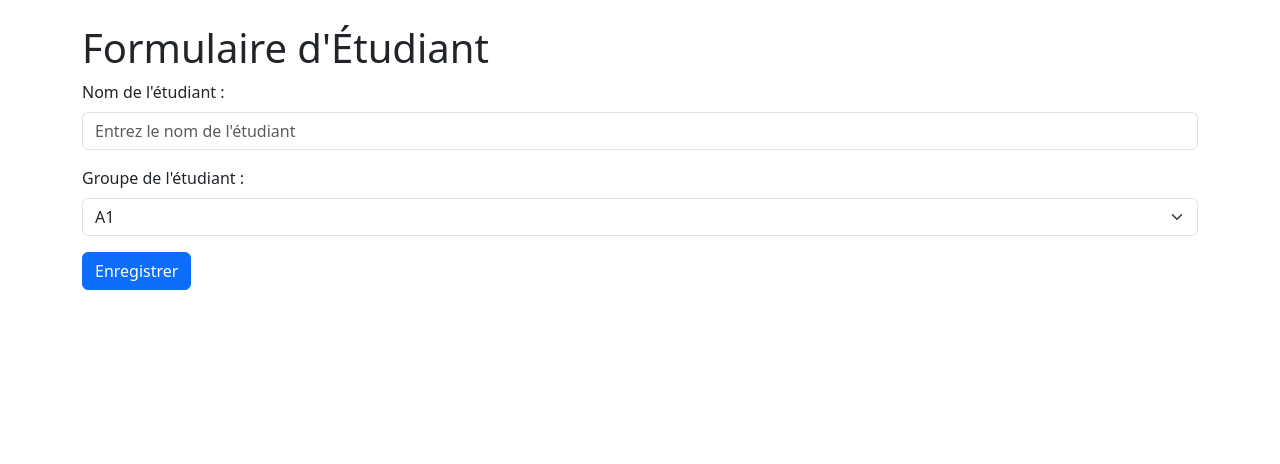
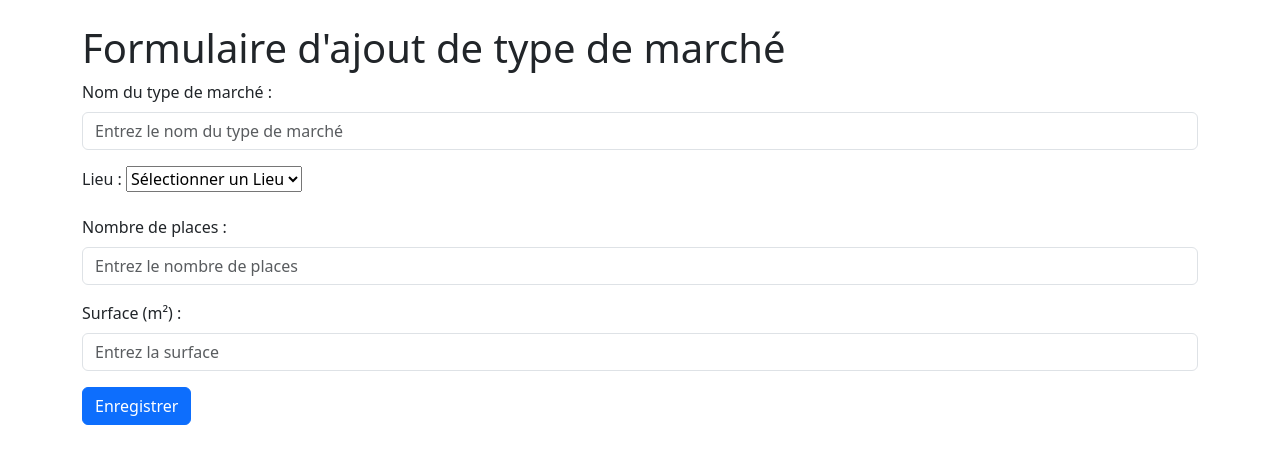
Before and after one commit to bdidier3/SAE1_04, a Flask app: page /type-marche/add in a window 1280 px wide. Shown: the top 464 px of the page. Run offline with Flask 3, Linux system fonts and the light colour scheme; data comes from the database, SQL or seed files in the repository; some libraries are stand-ins or nearby versions.

Commit message:
Modification de type_marche #3

```diff
--- a/app.py
+++ b/app.py
@@ -38,27 +38,51 @@ def show_layout_maraicher():
 
 @app.route('/type-marche/show')
 def show_typemarche():
+
     mycursor = get_db().cursor()
-    sql = "SELECT * FROM type_marche ORDER BY Libelle_type_marche"
+    sql = """SELECT typem.id_type_marche, typem.Libelle_type_marche, typem.nombre_place_type_marche,
+               typem.surface_type_marche, lieu.id_lieu, lieu.Libelle_lieu
+        FROM type_marche typem
+        JOIN Lieu lieu ON typem.id_lieu = lieu.id_lieu
+    """
     mycursor.execute(sql)
     typemarche = mycursor.fetchall()
-    return render_template('typemarche/show_typemarche.html', typemarche=typemarche )
+
+    return render_template('typemarche/show_typemarche.html', typemarche=typemarche)
 
 @app.route('/type-marche/add', methods=['GET'])
 def add_typemarche():
-    return render_template('typemarche/add_typemarche.html')
+
+    mycursor = get_db().cursor()
+
+    sql = "SELECT * FROM type_marche ORDER BY id_type_marche"
+    mycursor.execute(sql)
+    type_marche = mycursor.fetchall()
+    print(type_marche)
+
+    sql = "SELECT * FROM Lieu ORDER BY id_lieu"
+    mycursor.execute(sql)
+    lieux = mycursor.fetchall()
+    print(lieux)
+
+    return render_template('typemarche/add_typemarche.html', type_marche=type_marche, lieux=lieux)
 
 @app.route('/type-marche/add', methods=['POST'])
 def valid_add_typemarche():
         mycursor = get_db().cursor()
-        libelle = request.form.get('libelle', '')
-        tuple_insert = (libelle,)
-        sql = "INSERT INTO type_marche (Libelle_type_marche) VALUES (%s);"
+
+        Libelle_type_marche = request.form.get('Libelle_type_marche', '')
+        id_type_marche = request.form.get('id_type_marche','')
+        id_lieu = request.form.get('id_lieu', '')
+        nombre_place_type_marche = request.form.get('nombre_place_type_marche', '')
+        surface_type_marche = request.form.get('surface_type_marche', '')
+        tuple_insert = (Libelle_type_marche, id_lieu, nombre_place_type_marche, surface_type_marche)
+        sql = "INSERT INTO type_marche (Libelle_type_marche, id_lieu, nombre_place_type_marche, surface_type_marche) VALUES (%s, %s, %s, %s);"
         mycursor.execute(sql, tuple_insert)
         get_db().commit()
-        message = u'type ajouté , libellé :' + libelle
+        message = u'type ajouté , libellé :' + Libelle_type_marche + 'id type_marche : ' + id_type_marche + ' nombre_place_type_marche : ' + nombre_place_type_marche + ' surface_type_marche' + surface_type_marche
         flash(message, 'alert-success')
-        return render_redirect('/type-marche/show')
+        return redirect('/type-marche/show')
 
 
 @app.route('/etudiant/delete')
--- a/templates/typemarche/add_typemarche.html
+++ b/templates/typemarche/add_typemarche.html
@@ -3,32 +3,68 @@
 <head>
     <meta charset="UTF-8">
     <meta name="viewport" content="width=device-width, initial-scale=1.0">
-    <title>Formulaire d'Étudiant</title>
+    <title>Formulaire de type de marché</title>
     <!-- Inclure Bootstrap 5 CSS -->
-    <link rel="stylesheet" href="https://cdn.jsdelivr.net/npm/bootstrap@5.4.0/dist/css/bootstrap.min.css">
+    <link rel="stylesheet" href="https://cdn.jsdelivr.net/npm/bootstrap@5.3.0-alpha1/dist/css/bootstrap.min.css">
 </head>
 <body>
     <div class="container mt-4">
-        <h1>Formulaire d'Étudiant</h1>
-        <form action="/etudiant/add" method="post">
-            <!-- Champs pour saisir les informations de l'étudiant -->
+        <h1>Formulaire d'ajout de type de marché</h1>
+        <form action="/type-marche/add" method="post">
+    <!-- Champ pour le Libellé -->
     <div class="mb-3">
-                <label for="nom" class="form-label">Nom de l'étudiant :</label>
-                <input type="text" class="form-control" id="nom" placeholder="Entrez le nom de l'étudiant" required name="nom">
+        <label for="Libelle_type_marche" class="form-label">Nom du type de marché :</label>
+        <input type="text"
+               class="form-control"
+               id="Libelle_type_marche"
+               placeholder="Entrez le nom du type de marché"
+               required
+               value="{{ type_marche['Libelle_type_marche'] }}"
+               name="Libelle_type_marche">
     </div>
+
+    <!-- Champ pour le Lieu -->
     <div class="mb-3">
-                <label for="groupe" class="form-label">Groupe de l'étudiant :</label>
-                <select class="form-select" id="groupe" required name="groupe">
-                    <option value="A1">A1</option>
-                    <option value="A2">A2</option>
-                    <option value="B1">B1</option>
+        <label for="id_lieu" class="form-label">Lieu :</label>
+        <select name="id_lieu" required>
+            <option value="">Sélectionner un Lieu</option>
+                {% for lieu in lieux %}
+            <option value="{{ lieu.id_lieu }}"> {{ lieu.Libelle_lieu }} </option>
+            {% endfor %}
         </select>
     </div>
+
+    <!-- Champ pour le Nombre de places -->
+    <div class="mb-3">
+        <label for="nombre_place_type_marche" class="form-label">Nombre de places :</label>
+        <input type="number"
+               class="form-control"
+               id="nombre_place_type_marche"
+               placeholder="Entrez le nombre de places"
+               required
+               value="{{ type_marche['nombre_place_type_marche'] }}"
+               name="nombre_place_type_marche">
+    </div>
+
+    <!-- Champ pour la surface -->
+    <div class="mb-3">
+        <label for="surface_type_marche" class="form-label">Surface (m²) :</label>
+        <input type="number"
+               class="form-control"
+               id="surface_type_marche"
+               placeholder="Entrez la surface"
+               required
+               value="{{ type_marche['surface_type_marche'] }}"
+               name="surface_type_marche">
+    </div>
+
+    <!-- Bouton de soumission -->
     <button type="submit" class="btn btn-primary">Enregistrer</button>
 </form>
+
     </div>
 
     <!-- Inclure Bootstrap 5 JS (pour les fonctionnalités supplémentaires) -->
-    <script src="https://cdn.jsdelivr.net/npm/bootstrap@5.4.0/dist/js/bootstrap.min.js"></script>
+    <script src="https://cdn.jsdelivr.net/npm/bootstrap@5.3.0-alpha1/dist/js/bootstrap.bundle.min.js"></script>
 </body>
 </html>
--- a/templates/typemarche/edit_typemarche.html
+++ b/templates/typemarche/edit_typemarche.html
@@ -9,7 +9,7 @@
 </head>
 <body>
     <div class="container mt-4">
-        <h1>Formulaire de type de marché</h1>
+        <h1>Formulaire modification de type de marché</h1>
         <form action="/type-marche/edit" method="post">
     <!-- Champ caché pour l'ID -->
 <input type="hidden" name="id_type_marche" value="{{ type_marche['id_type_marche'] }}">
@@ -41,7 +41,7 @@
     <!-- Champ pour le Nombre de places -->
     <div class="mb-3">
         <label for="nombre_place_type_marche" class="form-label">Nombre de places :</label>
-        <input type="text"
+        <input type="number"
                class="form-control"
                id="nombre_place_type_marche"
                placeholder="Entrez le nombre de places"
@@ -53,7 +53,7 @@
     <!-- Champ pour la surface -->
     <div class="mb-3">
         <label for="surface_type_marche" class="form-label">Surface (m²) :</label>
-        <input type="text"
+        <input type="number"
                class="form-control"
                id="surface_type_marche"
                placeholder="Entrez la surface"
```
Also changed, not shown: templates/typemarche/show_typemarche.html (+6 -1 lines). Lines whose indentation alone changed are shown as unchanged.
